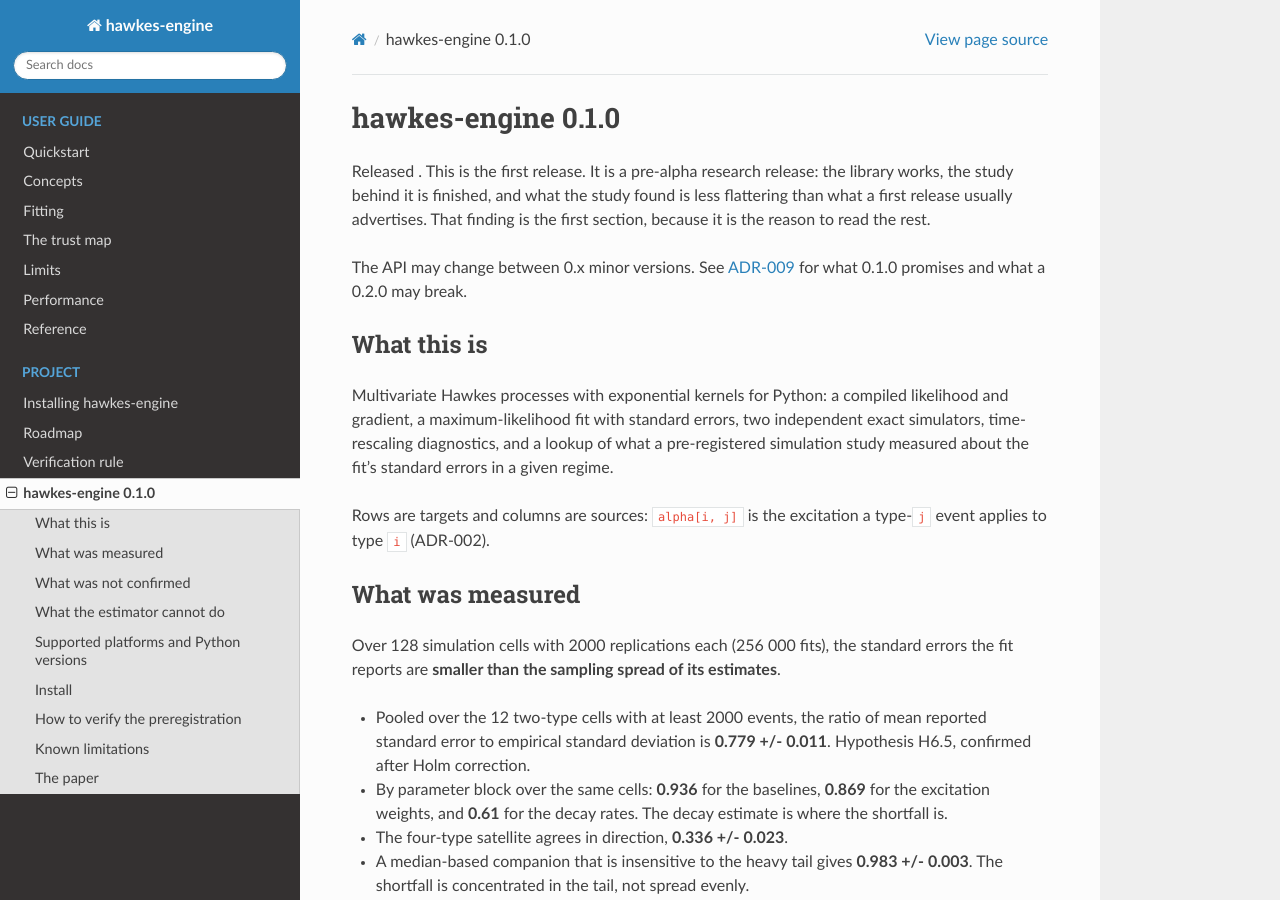
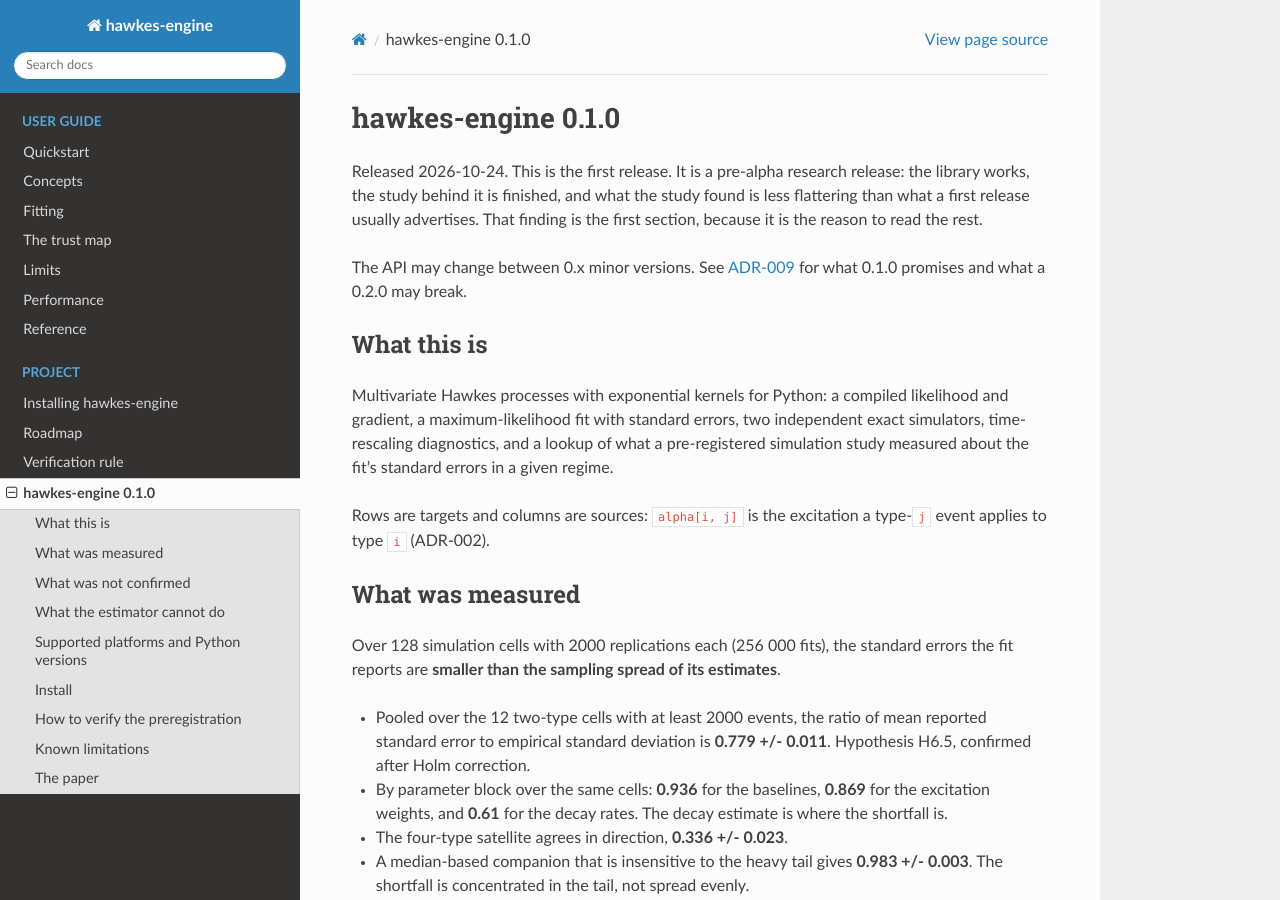
Before and after one commit to freddysccheung-067/hawkes-engine, a Sphinx documentation site: the page built from docs/release_notes_0.1.0.md, in a window 1280 px wide and 900 px high. Built offline with Sphinx 7.4.7 and the Read the Docs theme 3.1.0, drawn with Linux system fonts in a browser that asks for light colours.

Commit message:
Set the release date to 2026-10-24
The notes and changelog carried a RELEASE_DATE placeholder and the citation said 2026-10-21. All three now name the tag date. The date is only true if the tag is pushed today.

```diff
--- a/docs/release_notes_0.1.0.md
+++ b/docs/release_notes_0.1.0.md
@@ -1,6 +1,6 @@
 # hawkes-engine 0.1.0
 
-Released <!-- RELEASE_DATE -->. This is the first release. It is a pre-alpha
+Released 2026-10-24. This is the first release. It is a pre-alpha
 research release: the library works, the study behind it is finished, and what the
 study found is less flattering than what a first release usually advertises. That
 finding is the first section, because it is the reason to read the rest.
```
Also changed, not shown: CHANGELOG.md (+1 -1 lines), 1 other file.
